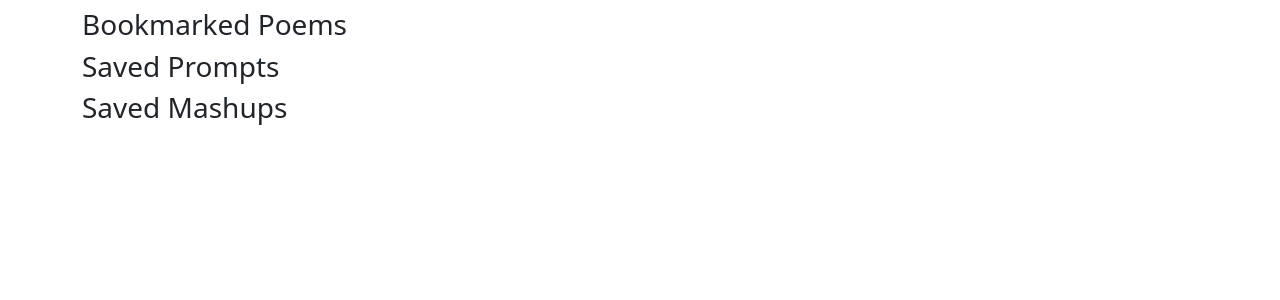
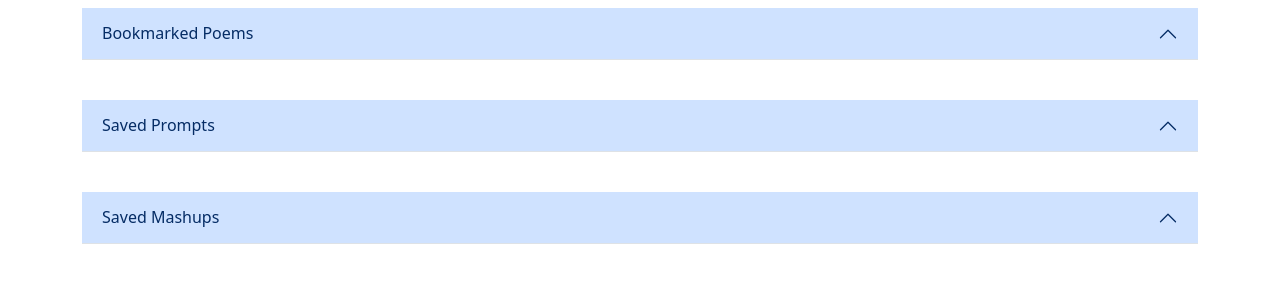
Before and after one commit to juneadam/poetry-app, a Flask app: page /userprofile in a window 1280 px wide. Shown: the part 56-356 px from the top of the page. Run offline with Flask 2, Linux system fonts and the light colour scheme; data that the repository does not hold is empty.

Commit message:
added bootstrap accordion to just the headers in the user profile template, will have to remove them from the jsx - this is more appropriate for now

```diff
--- a/templates/userprofile.html
+++ b/templates/userprofile.html
@@ -10,10 +10,16 @@
 
 
 
-<div class="container">
-    <div class="row" id="bk-poems-header">
-        <h3>Bookmarked Poems</h3>
-        <div id="saved_poems" class="accordion"></div>
+<div class="container accordion">
+    <div class="row" id="bk-poems-header accordion-header">
+        <h2><button class="accordion-button" type="button" data-bs-toggle="collapse" data-bs-target="#collapseOne" aria-expanded="true" aria-controls="collapseOne">
+            Bookmarked Poems
+        </button></h2>
+        <div class="accordion-collapse collapse show" id="collapseOne" aria-labelledby="headingOne" data-bs-parent="#accordionUserPage">
+            <div id="saved_poems" class="accordion-body">
+
+            </div>
+        </div>
     </div>
 </div>
 
@@ -21,23 +27,35 @@
 
 
 
-<div class="container">
-    <div class="row" id="saved-prompts-header">
-        <h3>Saved Prompts</h3>
+<div class="container accordion">
+    <div class="row" id="saved-prompts-header accordion-header">
+        <h2><button class="accordion-button" type="button" data-bs-toggle="collapse" data-bs-target="#collapseTwo" aria-expanded="true" aria-controls="collapseTwo">
+            Saved Prompts
+        </button></h2>
+        <div class="accordion-collapse collapse show" id="collapseTwo" aria-labelledby="headingTwo" data-bs-parent="#accordionUserPage">
+            <div id="saved_prompts" class="accordion-body">
+
+            </div>
+        </div>
     </div>
 </div>
 
-<div id="saved_prompts" class="container"></div>
 
 
 
-<div class="container">
-    <div class="row" id="saved-mashups-header">
-        <h3>Saved Mashups</h3>
+<div class="container accordion">
+    <div class="row" id="saved-mashups-header accordion-header">
+        <h2><button class="accordion-button" type="button" data-bs-toggle="collapse" data-bs-target="#collapseThree" aria-expanded="true" aria-controls="collapseThree">
+            Saved Mashups
+        </button></h2>
+        <div class="accordion-collapse collapse show" id="collapseThree" aria-labelledby="headingThree" data-bs-parent="#accordionUserPage">
+            <div id="saved_mashups" class="accordion-body">
+
+            </div>
+        </div>
     </div>
 </div>
 
-<div id="saved_mashups" class="container"></div>
 
 
 
```
